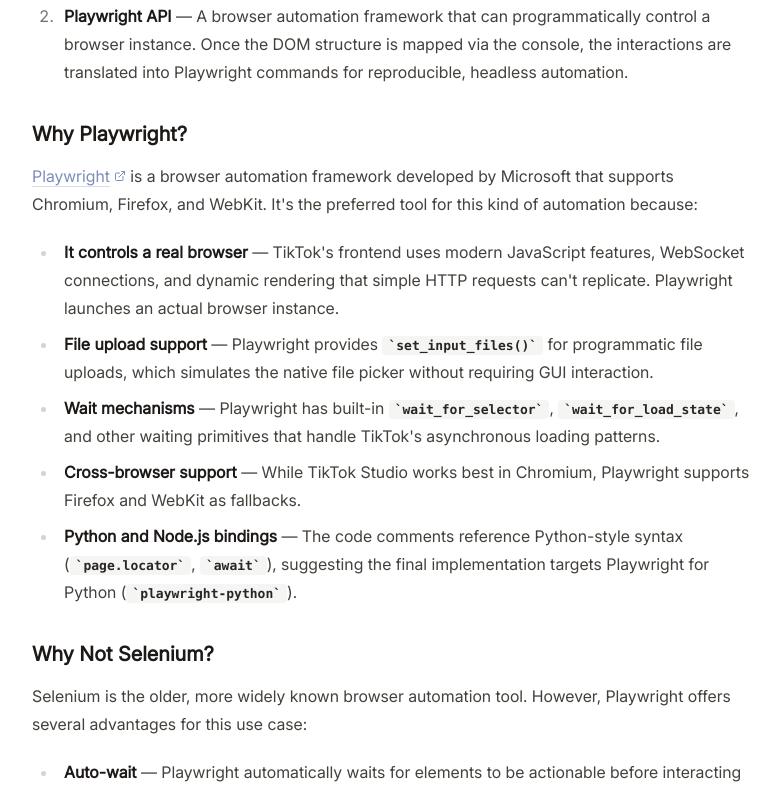
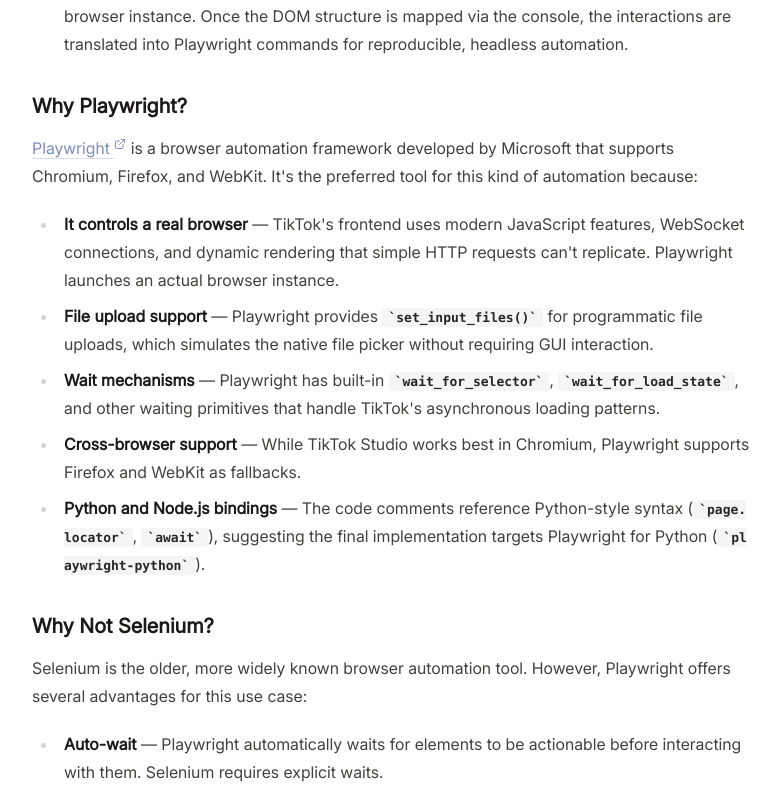
Before and after one commit to motebaya/motebaya.github.io, a React (Vite) app: page /blogs/automating-tiktok-video-upload-scheduling-with-playwright in a window 1280 px wide. Shown: the part 4501-5293 px from the top of the page, without its empty margins (248-1028 px from the left). Built offline with nearby package versions, Linux system fonts and the light colour scheme.

Commit message:
feat(markdown): add responsive table rendering and improve inline code and link wrapping

```diff
--- a/src/components/ArticleMarkdown.tsx
+++ b/src/components/ArticleMarkdown.tsx
@@ -9,6 +9,13 @@
  * - Links: external icon for http(s) links, styled with accent color
  */
 export const articleComponents: Components = {
+  table: ({ children }) => (
+    <div className="my-6 w-full overflow-x-auto">
+      <table className="w-full table-auto border-collapse">{children}</table>
+    </div>
+  ),
+  th: ({ children }) => <th className="break-words border px-3 py-2 text-left">{children}</th>,
+  td: ({ children }) => <td className="break-words border px-3 py-2 align-top">{children}</td>,
   code({ className, children, ...props }) {
     // Fenced code block: has a className like "language-python"
     const match = /language-(\w+)/.exec(className || "");
@@ -17,7 +24,7 @@
     if (isInline) {
       return (
         <code
-          className="rounded bg-stone-100 px-1.5 py-0.5 font-mono text-[13px] text-stone-800 dark:bg-stone-800 dark:text-stone-200"
+          className="whitespace-pre-wrap break-all rounded bg-stone-100 px-1.5 py-0.5 font-mono text-[13px] text-stone-800 dark:bg-stone-800 dark:text-stone-200"
           {...props}
         >
           {children}
@@ -37,28 +44,21 @@
   a({ href, children, ...props }) {
     const isExternal = href?.startsWith("http");
 
-    if (isExternal) {
+    const className =
+      "text-accent underline decoration-accent/30 underline-offset-4 transition-colors hover:decoration-accent break-words [overflow-wrap:anywhere]";
+
+    if (!isExternal) {
       return (
-        <a
-          href={href}
-          target="_blank"
-          rel="noopener noreferrer"
-          className="inline-flex items-center gap-1 text-accent underline decoration-accent/30 underline-offset-4 transition-colors hover:decoration-accent"
-          {...props}
-        >
+        <a href={href} className={className} {...props}>
           {children as ReactNode}
-          <ExternalLinkIcon size={12} className="shrink-0" />
         </a>
       );
     }
 
     return (
-      <a
-        href={href}
-        className="text-accent underline decoration-accent/30 underline-offset-4 transition-colors hover:decoration-accent"
-        {...props}
-      >
-        {children as ReactNode}
+      <a href={href} target="_blank" rel="noopener noreferrer" className={className} {...props}>
+        {children as ReactNode}{" "}
+        <ExternalLinkIcon size={12} className="inline-block align-text-top" />
       </a>
     );
   },
```
